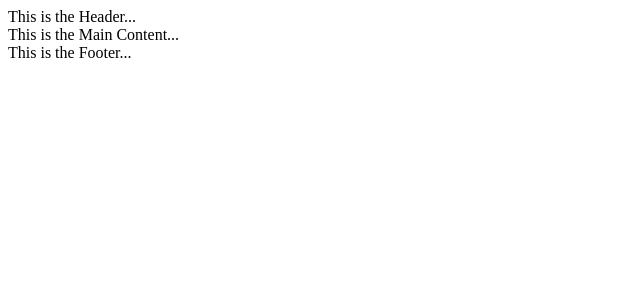
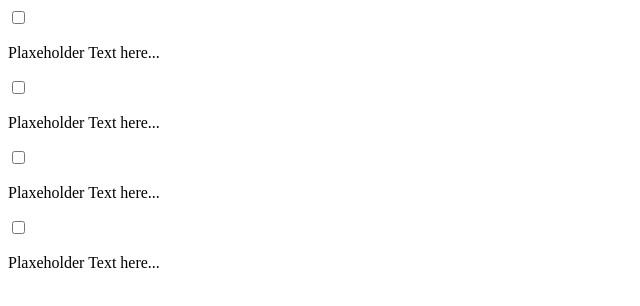
Before and after one commit to sulemanbutt5/React-JS-Tutorial, a React (Create React App) app: page / in a window 1280 px wide. Shown: the top 306 px of the page, without its empty margins (0-640 px from the left). Built offline with nearby package versions, Linux system fonts and the light colour scheme.

Commit message:
Todo App Phase 1

```diff
--- a/src/App.js
+++ b/src/App.js
@@ -1,15 +1,23 @@
 import React from "react"
-import Header from "./components/Header"
-import MainContent from "./components/MainContent"
-import Footer from "./components/Footer"
 
 function App()
 {
     return(
         <div>
-            <Header/>
-            <MainContent/>
-            <Footer/>
+            <input type="checkbox"/>
+            <p>
+                Plaxeholder Text here...
+            </p>
+            <input type="checkbox"/>
+            <p>
+                Plaxeholder Text here...
+            </p><input type="checkbox"/>
+            <p>
+                Plaxeholder Text here...
+            </p><input type="checkbox"/>
+            <p>
+                Plaxeholder Text here...
+            </p>
         </div>
     )
 }
--- a/src/components/Footer.js
+++ /dev/null
@@ -1,13 +0,0 @@
-import React from "react"
-
-function Footer()
-{
-    return (
-        <footer>
-            This is the Footer...
-        </footer>
-    )
-
-}
-
-export default Footer
--- a/src/components/Header.js
+++ /dev/null
@@ -1,13 +0,0 @@
-import React from "react"
-
-function Header()
-{
-    return (
-        <header>
-            This is the Header...
-        </header>
-    )
-
-}
-
-export default Header
--- a/src/components/MainContent.js
+++ /dev/null
@@ -1,13 +0,0 @@
-import React from "react"
-
-function MainContent()
-{
-    return (
-        <main>
-            This is the Main Content...
-        </main>
-    )
-
-}
-
-export default MainContent
```
